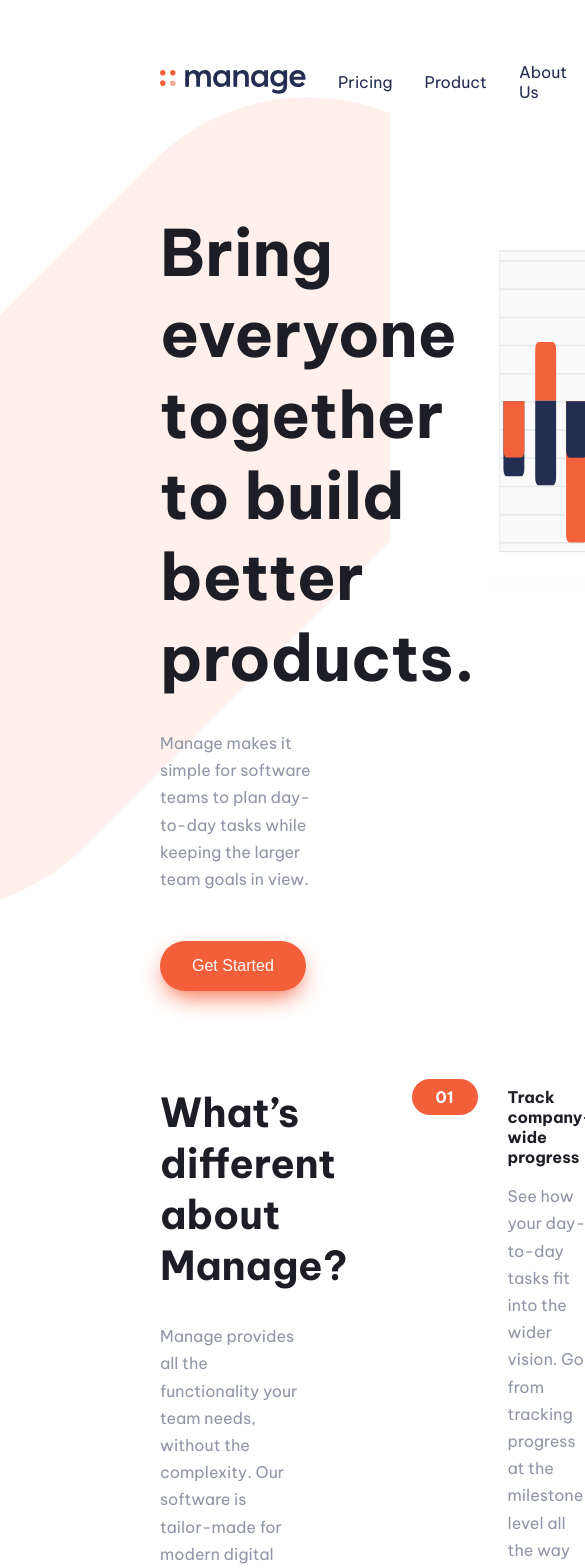
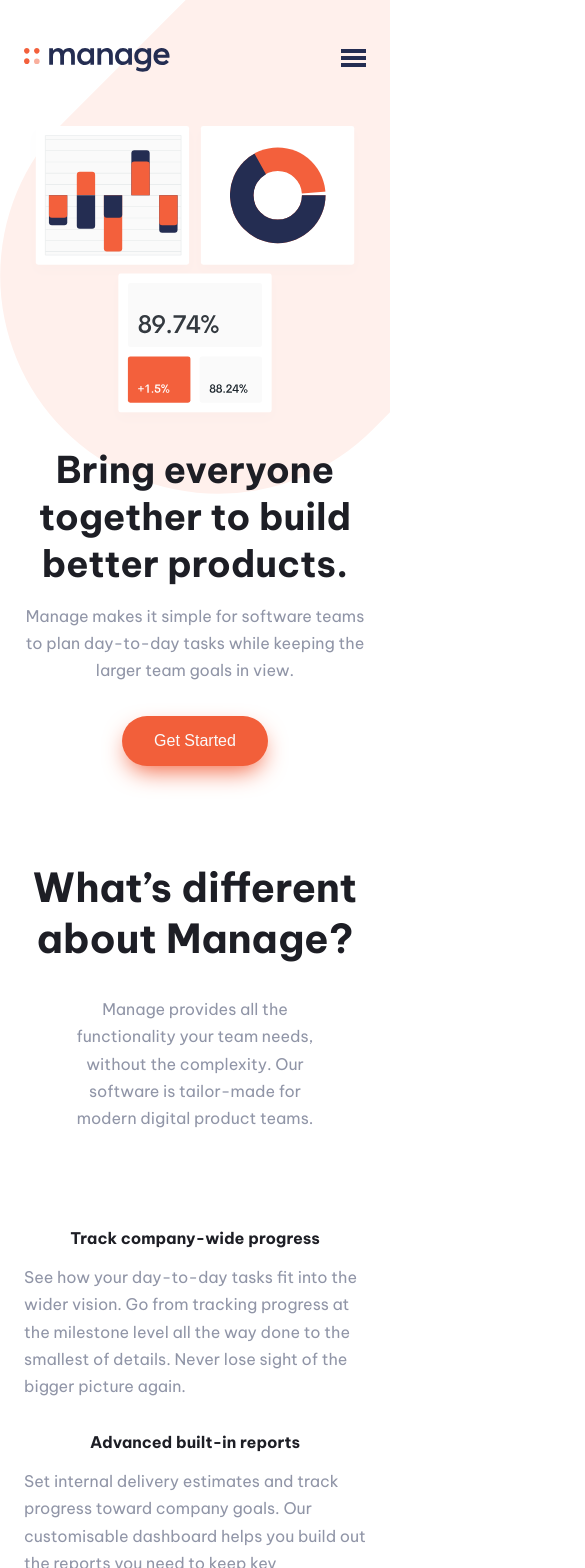
Before and after one commit to vvswps/fem-manage-landing-page, a React (Create React App) app: page / in a window 390 px wide. Shown: the top 1568 px of the page, 585 px wide, since content can reach past the window. Built offline with nearby package versions, Linux system fonts and the light colour scheme.

Commit message:
almost fixed slider

```diff
--- a/package.json
+++ b/package.json
@@ -8,6 +8,7 @@
     "@testing-library/user-event": "^13.5.0",
     "react": "^18.2.0",
     "react-dom": "^18.2.0",
+    "react-responsive": "^9.0.0-beta.10",
     "react-scripts": "^5.0.1",
     "swiper": "^8.3.0",
     "web-vitals": "^2.1.4"
--- a/src/components/about+testimonials/aboutTestimonials.css
+++ b/src/components/about+testimonials/aboutTestimonials.css
@@ -1,4 +1,4 @@
 .aboutTestimonials-container {
-  background: no-repeat right 75rem bottom 1rem
+  background: no-repeat right 75rem bottom 5rem
     url("../../assets/bg-tablet-pattern.svg");
 }
--- a/src/components/about/about.css
+++ b/src/components/about/about.css
@@ -45,3 +45,33 @@
 .about-container .list p {
   max-width: 75%;
 }
+
+@media screen and (max-width: 768px) {
+  .about-container {
+    flex-direction: column;
+    padding: var(--padding-mobile);
+    text-align: center;
+    gap: 5rem;
+  }
+  .about-container .text {
+    width: 100%;
+    display: flex;
+    flex-direction: column;
+    align-items: center;
+    justify-content: center;
+  }
+  .about-container .list .list-item {
+    width: 100%;
+    display: flex;
+    flex-direction: column;
+    align-items: center;
+    justify-content: center;
+    text-align: left;
+    padding: 0;
+    margin-top: 1rem;
+  }
+
+  .about-container .list p {
+    max-width: 100%;
+  }
+}
--- a/src/components/footer/Footer.jsx
+++ b/src/components/footer/Footer.jsx
@@ -1,11 +1,6 @@
 import React from "react";
 import "./footer.css";
 import LOGO from "../../assets/logo.svg";
-import Facebook from "../../assets/icon-facebook.svg";
-import Instagram from "../../assets/icon-instagram.svg";
-import Pinterest from "../../assets/icon-pinterest.svg";
-import Twitter from "../../assets/icon-twitter.svg";
-import Youtube from "../../assets/icon-youtube.svg";
 
 const Footer = () => {
   return (
@@ -20,19 +15,44 @@
           <img className="logo" src={LOGO} alt="logo" />
           <div className="social-icons">
             <a href="facebook.com">
-              <img src={Facebook} alt="facebook icon" />
+              <svg xmlns="http://www.w3.org/2000/svg" width="20" height="20">
+                <path
+                  fill="#FFF"
+                  d="M18.896 0H1.104C.494 0 0 .494 0 1.104v17.793C0 19.506.494 20 1.104 20h9.58v-7.745H8.076V9.237h2.606V7.01c0-2.583 1.578-3.99 3.883-3.99 1.104 0 2.052.082 2.329.119v2.7h-1.598c-1.254 0-1.496.597-1.496 1.47v1.928h2.989l-.39 3.018h-2.6V20h5.098c.608 0 1.102-.494 1.102-1.104V1.104C20 .494 19.506 0 18.896 0z"
+                />
+              </svg>
             </a>
             <a href="instagram.com">
-              <img src={Instagram} alt="instagram icon" />
+              <svg xmlns="http://www.w3.org/2000/svg" width="21" height="20">
+                <path
+                  fill="#FFF"
+                  d="M10.333 1.802c2.67 0 2.987.01 4.042.059 2.71.123 3.976 1.409 4.1 4.099.048 1.054.057 1.37.057 4.04 0 2.672-.01 2.988-.058 4.042-.124 2.687-1.386 3.975-4.099 4.099-1.055.048-1.37.058-4.042.058-2.67 0-2.986-.01-4.04-.058-2.717-.124-3.976-1.416-4.1-4.1-.048-1.054-.058-1.37-.058-4.041 0-2.67.01-2.986.058-4.04.124-2.69 1.387-3.977 4.1-4.1 1.054-.048 1.37-.058 4.04-.058zm0-1.802C7.618 0 7.278.012 6.211.06 2.579.227.56 2.242.394 5.877.345 6.944.334 7.284.334 10s.011 3.057.06 4.123c.166 3.632 2.181 5.65 5.816 5.817 1.068.048 1.408.06 4.123.06 2.716 0 3.057-.012 4.124-.06 3.628-.167 5.651-2.182 5.816-5.817.049-1.066.06-1.407.06-4.123s-.011-3.056-.06-4.122C20.11 2.249 18.093.228 14.458.06 13.39.01 13.049 0 10.333 0zm0 4.865a5.135 5.135 0 100 10.27 5.135 5.135 0 000-10.27zm0 8.468a3.333 3.333 0 110-6.666 3.333 3.333 0 010 6.666zm5.339-9.87a1.2 1.2 0 10-.001 2.4 1.2 1.2 0 000-2.4z"
+                />
+              </svg>
             </a>
             <a href="pinterest.com">
-              <img src={Pinterest} alt="pinterest icon" />
+              <svg xmlns="http://www.w3.org/2000/svg" width="20" height="20">
+                <path
+                  fill="#FFF"
+                  d="M10 0C4.478 0 0 4.477 0 10c0 4.237 2.636 7.855 6.356 9.312-.088-.791-.167-2.005.035-2.868.182-.78 1.172-4.97 1.172-4.97s-.299-.6-.299-1.486c0-1.39.806-2.428 1.81-2.428.852 0 1.264.64 1.264 1.408 0 .858-.545 2.14-.828 3.33-.236.995.5 1.807 1.48 1.807 1.778 0 3.144-1.874 3.144-4.58 0-2.393-1.72-4.068-4.177-4.068-2.845 0-4.515 2.135-4.515 4.34 0 .859.331 1.781.745 2.281a.3.3 0 01.069.288l-.278 1.133c-.044.183-.145.223-.335.134-1.249-.581-2.03-2.407-2.03-3.874 0-3.154 2.292-6.052 6.608-6.052 3.469 0 6.165 2.473 6.165 5.776 0 3.447-2.173 6.22-5.19 6.22-1.013 0-1.965-.525-2.291-1.148l-.623 2.378c-.226.869-.835 1.958-1.244 2.621.937.29 1.931.446 2.962.446 5.522 0 10-4.477 10-10S15.522 0 10 0z"
+                />
+              </svg>
             </a>
             <a href="twitter.com">
-              <img src={Twitter} alt="twitter icon" />
+              <svg xmlns="http://www.w3.org/2000/svg" width="21" height="18">
+                <path
+                  fill="#FFF"
+                  d="M20.667 2.797a8.192 8.192 0 01-2.357.646 4.11 4.11 0 001.804-2.27 8.22 8.22 0 01-2.606.996A4.096 4.096 0 0014.513.873c-2.649 0-4.595 2.472-3.997 5.038a11.648 11.648 0 01-8.457-4.287 4.109 4.109 0 001.27 5.478A4.086 4.086 0 011.47 6.59c-.045 1.901 1.317 3.68 3.29 4.075a4.113 4.113 0 01-1.853.07 4.106 4.106 0 003.834 2.85 8.25 8.25 0 01-6.075 1.7 11.616 11.616 0 006.29 1.843c7.618 0 11.922-6.434 11.662-12.205a8.354 8.354 0 002.048-2.124z"
+                />
+              </svg>
             </a>
             <a href="youtube.com">
-              <img src={Youtube} alt="youtube icon" />
+              <svg xmlns="http://www.w3.org/2000/svg" width="21" height="20">
+                <path
+                  fill="#FFF"
+                  d="M10.333 0c-5.522 0-10 4.478-10 10 0 5.523 4.478 10 10 10 5.523 0 10-4.477 10-10 0-5.522-4.477-10-10-10zm3.701 14.077c-1.752.12-5.653.12-7.402 0C4.735 13.947 4.514 13.018 4.5 10c.014-3.024.237-3.947 2.132-4.077 1.749-.12 5.651-.12 7.402 0 1.898.13 2.118 1.059 2.133 4.077-.015 3.024-.238 3.947-2.133 4.077zM8.667 8.048l4.097 1.949-4.097 1.955V8.048z"
+                />
+              </svg>
             </a>
           </div>
         </div>
@@ -52,8 +72,14 @@
 
         <div className="col4">
           <form>
-            <input type="email" placeholder="Updates in your inbox…" />
-            <button className="btn">Go</button>
+            <span className="email-container error">
+              <input
+                type="email"
+                className="email"
+                placeholder="Updates in your inbox…"
+              />
+            </span>
+            <button className="btn submit-btn">Go</button>
           </form>
           <div className="attribution">
             <p>Copyright 2020. All Rights Reserved</p>
@@ -73,4 +99,25 @@
   );
 };
 
+// document.querySelector(".email").addEventListener("keyup", (e) => {
+//   // check if the email is valid
+//   if (!e.target.value.match(/^[^\s@]+@[^\s@]+\.[^\s@]+$/)) {
+//     e.target.classList.add("error");
+//   }
+// });
+
+// if email invalid display error message under the input
+// document.querySelector(".email-container").addEventListener("keyup", (e) => {
+// });
+
+// document.querySelector(".submit-btn").addEventListener("click", (e) => {
+//   e.preventDefault();
+//   let emailContainer = document.querySelector(".email-container");
+//   if (!emailContainer.target.value.match(/^[^\s@]+@[^\s@]+\.[^\s@]+$/)) {
+//     emailContainer.target.classList.add("error");
+//   } else {
+//     emailContainer.target.classList.remove("error");
+//   }
+// });
+
 export default Footer;
--- a/src/components/footer/footer.css
+++ b/src/components/footer/footer.css
@@ -49,7 +49,7 @@
 }
 
 footer .top button:hover {
-  color: var(--color-neutral-pale-red);
+  color: var(--color-secondary-red);
   opacity: 1;
 }
 
@@ -109,3 +109,51 @@
   -moz-box-shadow: none;
   box-shadow: none;
 }
+
+footer .col4 button:hover {
+  background-color: var(--color-secondary-red);
+  color: var(--color-neutral-pale-red);
+  opacity: 1;
+}
+footer a:hover {
+  color: var(--color-primary-red);
+  transition: var(--transition);
+}
+
+footer a svg path:hover {
+  fill: var(--color-primary-red);
+  transition: var(--transition);
+}
+
+.col4 input {
+  color: var(--color-primary-red);
+}
+
+.email-container.error input {
+  border: 2px solid var(--color-primary-red);
+}
+
+.email-container {
+  position: relative;
+}
+
+.email-container.error .email-container::after {
+  content: "Invalid email";
+  color: var(--color-primary-red);
+  background: red;
+  position: absolute;
+  bottom: -1rem;
+  left: 0;
+  font-size: 0.8rem;
+  font-weight: bold;
+}
+
+/* display error message under input */
+/* .error {
+  color: var(--color-primary-red);
+  position: absolute;
+  bottom: -1rem;
+  left: 0;
+  font-size: 0.8rem;
+  font-weight: bold;
+} */
--- a/src/components/header/Header.jsx
+++ b/src/components/header/Header.jsx
@@ -16,7 +16,9 @@
             Manage makes it simple for software teams to plan day-to-day tasks
             while keeping the larger team goals in view.
           </p>
-          <button className="btn">Get Started</button>
+          <div className="btn-container">
+            <button className="btn">Get Started</button>
+          </div>
         </div>
 
         <img src={IMAGE} alt="intro" />
--- a/src/components/header/Nav.jsx
+++ b/src/components/header/Nav.jsx
@@ -3,9 +3,17 @@
 
 const Nav = () => {
   return (
-    <div id="nav">
+    <nav id="nav">
       <div className="nav-container">
         <img className="logo" src={LOGO} alt="logo" />
+        <div className="hamburger-icon">
+          <svg xmlns="http://www.w3.org/2000/svg" width="25" height="18">
+            <g fill="#242D52" fill-rule="evenodd">
+              <path d="M0 0h25v4H0zM0 7h25v4H0zM0 14h25v4H0z" />
+            </g>
+          </svg>
+        </div>
+
         <div className="links">
           <a href="#pricing">Pricing</a>
           <a href="#product">Product</a>
@@ -15,7 +23,7 @@
         </div>
         <button className="btn">Get Started</button>
       </div>
-    </div>
+    </nav>
   );
 };
 
--- a/src/components/header/header.css
+++ b/src/components/header/header.css
@@ -45,3 +45,56 @@
   color: var(--color-primary-blue);
   transition: var(--transition);
 }
+
+.hamburger-icon {
+  display: none;
+  cursor: pointer;
+}
+.header-container img {
+  height: auto;
+}
+
+@media screen and (max-width: 768px) {
+  .hamburger-icon {
+    display: block;
+  }
+
+  #nav .links,
+  #nav .btn {
+    display: none;
+  }
+
+  .nav-container,
+  .header-container {
+    padding: var(--padding-mobile);
+  }
+
+  .header-container {
+    flex-direction: column-reverse;
+    padding-top: 0;
+    justify-content: center;
+  }
+
+  header {
+    background: no-repeat left 0 top -20rem url("../../assets/bg-tablet-pattern.svg");
+  }
+
+  .header-container .text h1 {
+    font-size: 2.3rem;
+    text-align: center;
+    margin-top: 1rem;
+    margin-bottom: 1rem;
+  }
+  .header-container .text p {
+    text-align: center;
+    max-width: 100%;
+    margin-bottom: 2rem;
+  }
+
+  .header-container .btn-container {
+    width: 100%;
+    display: flex;
+    align-items: center;
+    justify-content: center;
+  }
+}
--- a/src/components/testimonials/Carousel.jsx
+++ b/src/components/testimonials/Carousel.jsx
@@ -1,6 +1,7 @@
 import React from "react";
 import { Swiper, SwiperSlide } from "swiper/react";
 import { Autoplay, Mousewheel, Keyboard, Navigation, Pagination } from "swiper";
+import { useMediaQuery } from "react-responsive";
 
 import Anisha from "../../assets/avatar-anisha.png";
 import Ali from "../../assets/avatar-ali.png";
@@ -35,6 +36,7 @@
 ];
 
 const Carousel = () => {
+  const isMobile = useMediaQuery({ query: "(max-width: 768px)" });
   return (
     <div>
       <Swiper
@@ -45,7 +47,7 @@
         }}
         mousewheel={true}
         keyboard={true}
-        slidesPerView={3}
+        slidesPerView={isMobile ? 1 : 3}
         loop={true}
         modules={[Autoplay, Mousewheel, Keyboard, Navigation, Pagination]}
         className="mySwiper"
--- a/src/components/testimonials/testimonials.css
+++ b/src/components/testimonials/testimonials.css
@@ -36,6 +36,12 @@
   padding: 2rem;
 }
 
+@media screen and (max-width: 768px) {
+  .swiper-slide {
+    max-width: 80vw;
+  }
+}
+
 .swiper-slide img {
   position: absolute;
   top: -40px;
@@ -65,3 +71,8 @@
   height: 80%;
   background: var(--color-neutral-light-gray);
 }
+
+.testimonials-container .btn {
+  margin-bottom: 1rem;
+  box-shadow: 0px 10px 10px -6px var(--color-primary-red);
+}
--- a/src/index.css
+++ b/src/index.css
@@ -25,6 +25,8 @@
   --color-primary-red: hsl(12, 88%, 59%);
   --color-primary-blue: hsl(228, 39%, 23%);
 
+  --color-secondary-red: hsl(12, 88%, 79%);
+
   --color-neutral-grayish-blue: hsl(227, 12%, 61%);
   --color-neutral-dark-blue: hsl(233, 12%, 13%);
   --color-neutral-pale-red: hsl(13, 100%, 96%);
@@ -36,6 +38,7 @@
 
   /* --fs-body: */
   --padding: 3rem 10rem;
+  --padding-mobile: 3rem 1.5rem;
 }
 
 body {
```
Also changed, not shown: 1 other file (tests, documents, lock files or other folders).
